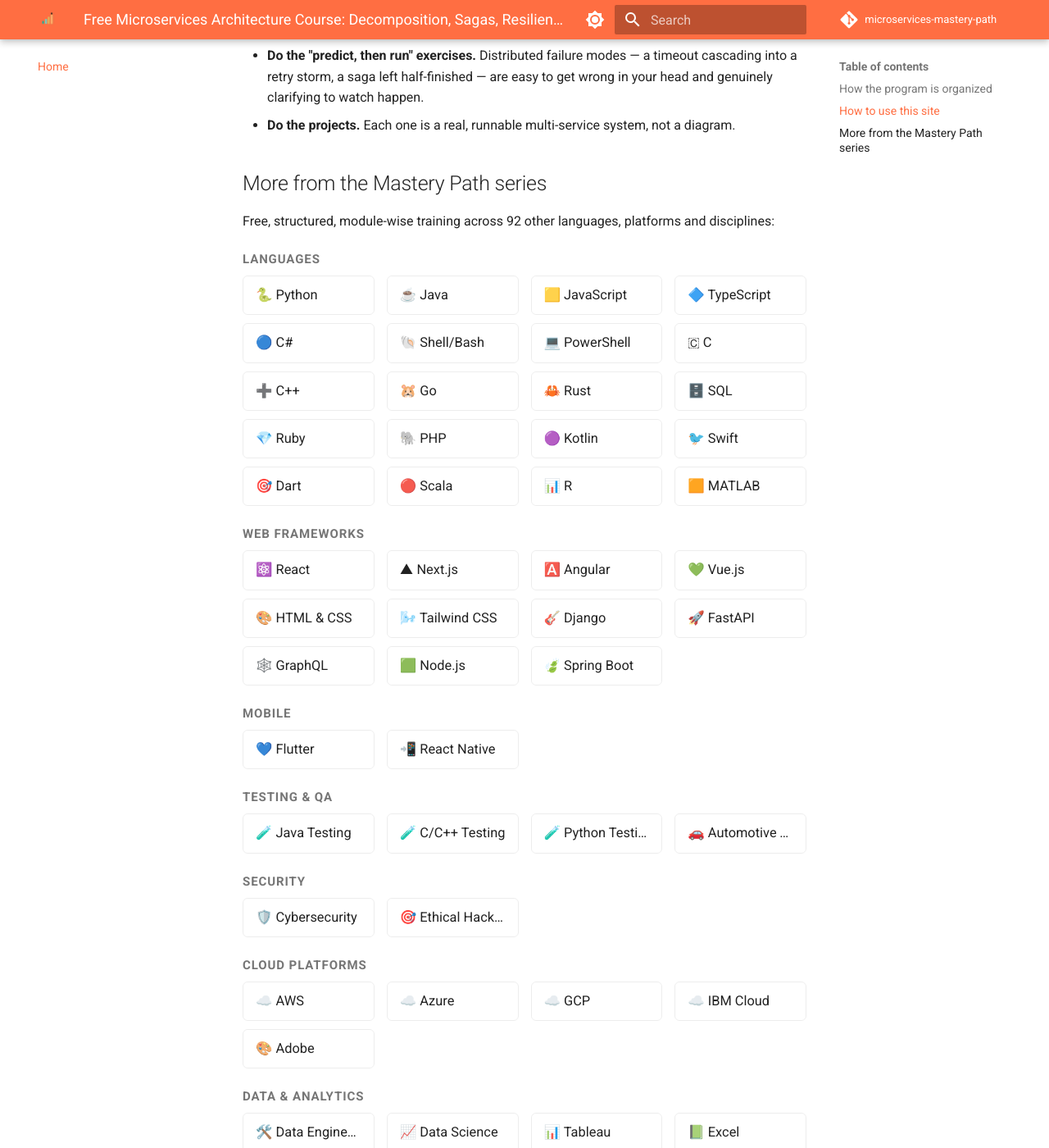
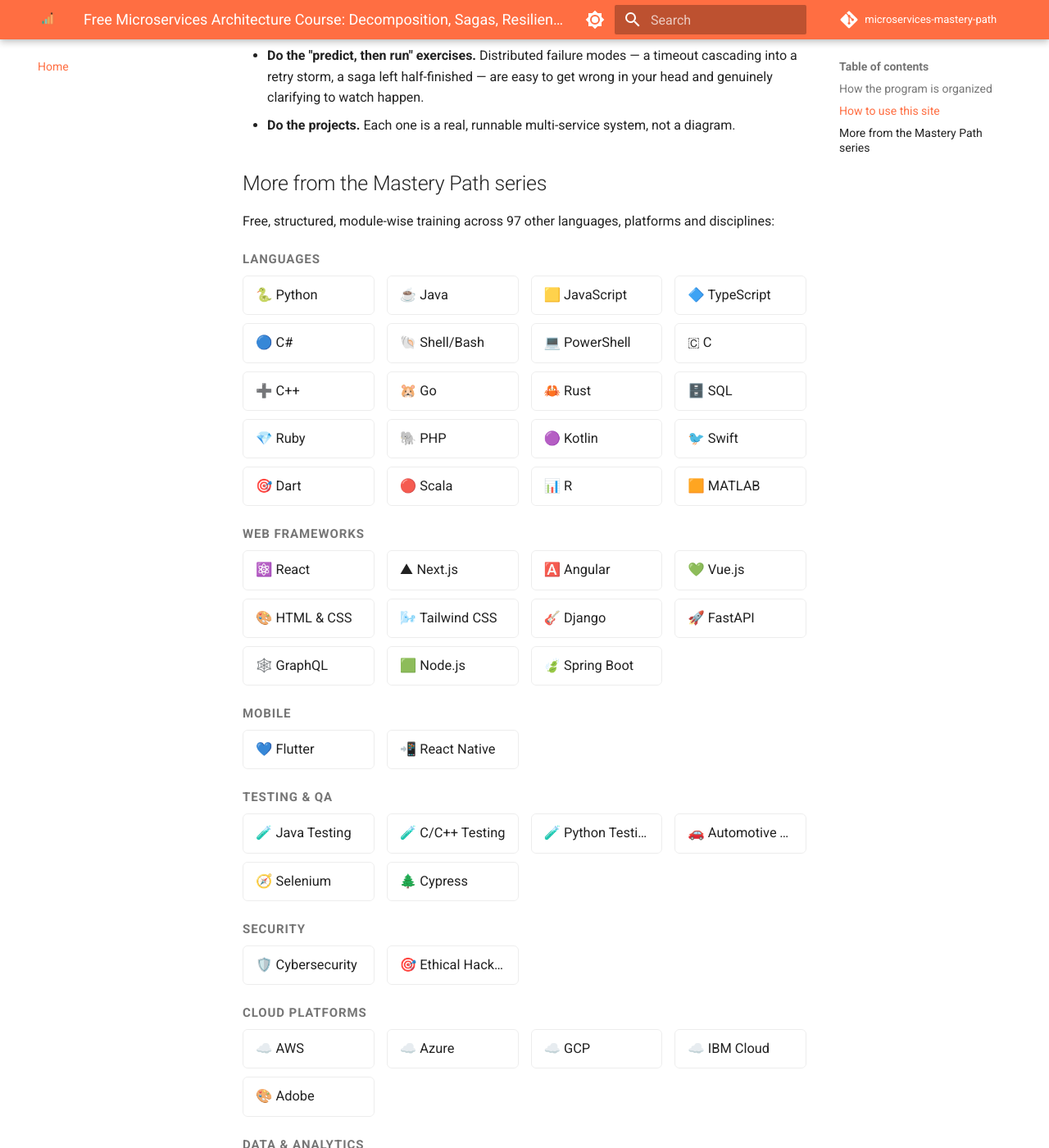
Before and after one commit to SIGILIPELLI/microservices-mastery-path, an MkDocs documentation site: the page built from docs/index.md, in a window 1280 px wide and 1400 px high, scrolled down 1827 px. Shown: the whole window at 82% size. Built offline with MkDocs 1.6.1 and Material for MkDocs 9.7.7, drawn with Linux system fonts in a browser that asks for light colours; comment, search, counter and statistics services are not loaded; some of the changed text lies outside the part shown.

Commit message:
Refresh cross-site course links to current 98-course catalog
Regenerate the "More from the Mastery Path series" grid and the
404-page course count from the hub's current site list — this page
had drifted out of sync as new courses were added to the network.

Co-Authored-By: Claude Sonnet 5 <noreply@anthropic.com>
Claude-Session: https://claude.ai/code/session_01Hje8nqbBP9V9WQ3JEcJc69

```diff
--- a/docs/index.md
+++ b/docs/index.md
@@ -70,7 +70,7 @@ Each level has 9 teaching modules plus a hands-on project (module 10), for **40
 
 ## More from the Mastery Path series
 
-Free, structured, module-wise training across 92 other languages, platforms and disciplines:
+Free, structured, module-wise training across 97 other languages, platforms and disciplines:
 
 <div class="mastery-grid-wrap">
 <p class="mastery-grid-category">Languages</p>
@@ -121,6 +121,8 @@ Free, structured, module-wise training across 92 other languages, platforms and
   <a href="https://sigilipelli.github.io/cpp-testing-mastery-path/">🧪 C/C++ Testing</a>
   <a href="https://sigilipelli.github.io/python-testing-mastery-path/">🧪 Python Testing</a>
   <a href="https://sigilipelli.github.io/automotive-testing-mastery-path/">🚗 Automotive Testing</a>
+  <a href="https://sigilipelli.github.io/selenium-mastery-path/">🧭 Selenium</a>
+  <a href="https://sigilipelli.github.io/cypress-mastery-path/">🌲 Cypress</a>
 </div>
 <p class="mastery-grid-category">Security</p>
 <div class="mastery-grid">
--- a/docs/overrides/404.html
+++ b/docs/overrides/404.html
@@ -6,7 +6,7 @@
   <p>That link is broken, or the page moved. Try one of these instead:</p>
   <p class="mp-404-actions">
     <a href="{{ config.site_url }}" class="md-button md-button--primary">← Back to {{ config.site_name }}</a>
-    <a href="https://sigilipelli.github.io/" class="md-button">Search all 64 courses</a>
+    <a href="https://sigilipelli.github.io/" class="md-button">Search all 98 courses</a>
   </p>
 </div>
 <style>
```
Also changed, not shown: other parts of docs/index.md (+4 -2 lines).
